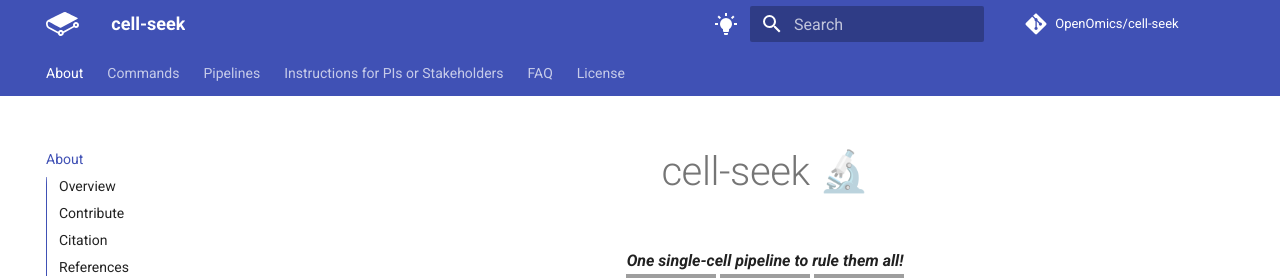
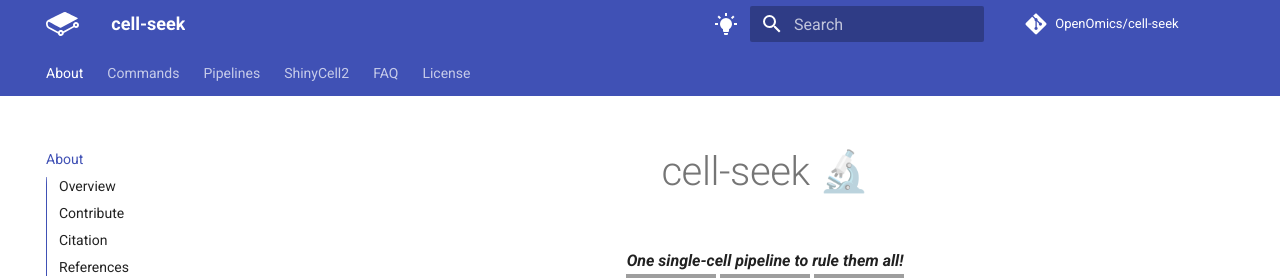
Before and after one commit to OpenOmics/cell-seek, an MkDocs documentation site: the page built from docs/index.md, in a window 1280 px wide and 900 px high. Shown: the top 278 px of the window. Built offline with MkDocs 1.6.1 and Material for MkDocs 9.7.7, drawn with Linux system fonts in a browser that asks for light colours; comment, search, counter and statistics services are not loaded; the version menu is left out; grey boxes are pictures that could not be loaded.

Commit message:
fix: rename PI shinycell page label

```diff
--- a/mkdocs.yml
+++ b/mkdocs.yml
@@ -112,7 +112,8 @@ nav:
     - MULTI: usage/multi.md
     - ATAC: usage/atac.md
     - Multiome: usage/multiome.md
-  - Instructions for PIs or Stakeholders: usage/PIs.md
+  - ShinyCell2:
+    - ShinyCell2 for PIs/stakeholders: usage/shinycell/PIs.md
   - FAQ:
     - General Questions: faq/questions.md
   - License: license.md
```
